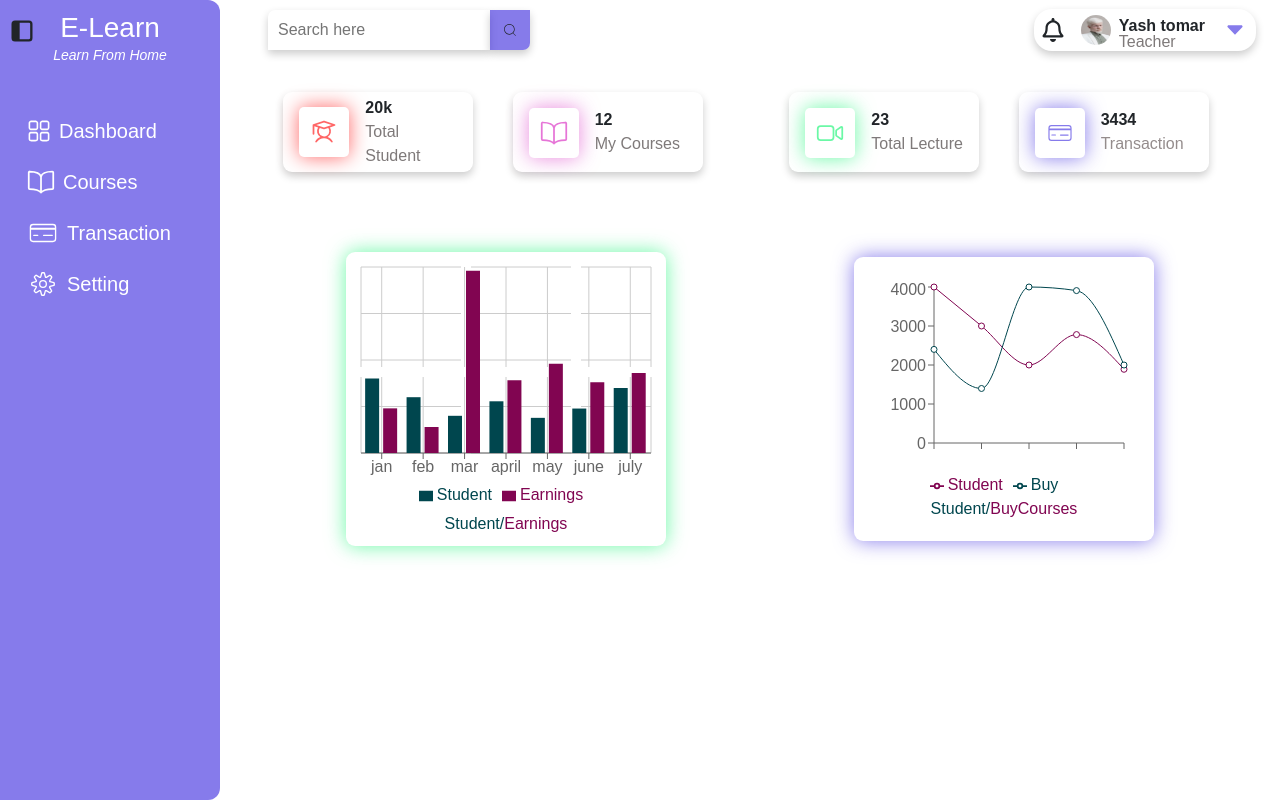
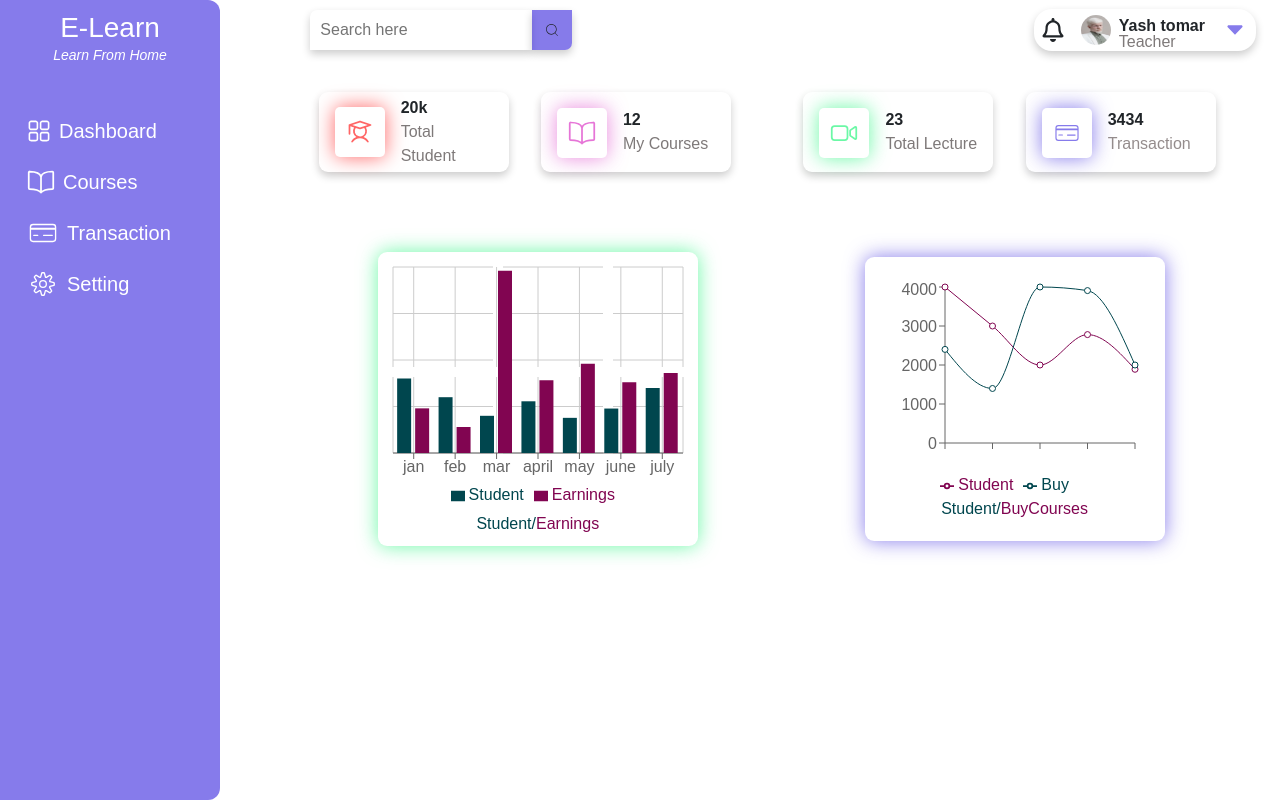
Before and after one commit to yashTomar272/Elearn, a React (Create React App) app in the folder frontend/: page /teacher in a window 1280 px wide. Built offline with nearby package versions, Linux system fonts and the light colour scheme.

Commit message:
responsive

```diff
--- a/frontend/src/teacherCompoments/MyCourses.jsx
+++ b/frontend/src/teacherCompoments/MyCourses.jsx
@@ -30,7 +30,7 @@ const MyCourses = () => {
 </div>
     </div>
 
-<div style={{height:"320px",maxWidth:"290px",minWidth:"280px",boxShadow: "0px 4px 8px rgba(0, 0, 0, 0.2)",borderRadius:"9px"}} className=' d-flex flex-column col position-relative '>
+<div style={{height:"350px",maxWidth:"290px",minWidth:"280px",boxShadow: "0px 4px 8px rgba(0, 0, 0, 0.2)",borderRadius:"9px"}} className=' d-flex flex-column col position-relative '>
         <MdDeleteOutline className='delet_Course_icon'/>
         <BiEditAlt className='edit_Course_icon' onClick={()=>navigate("/teacher/EditLecture")}/>
 <img src={photo} alt='Courses_img' style={{height:"50%",width:"100%",borderRadius:"9px 9px 0 "}}/>
@@ -49,7 +49,7 @@ const MyCourses = () => {
     </div>
 
 
-    <div style={{height:"320px",maxWidth:"290px",minWidth:"280px",boxShadow: "0px 4px 8px rgba(0, 0, 0, 0.2)",borderRadius:"9px"}} className=' d-flex flex-column col position-relative '>
+    <div style={{height:"350px",maxWidth:"290px",minWidth:"280px",boxShadow: "0px 4px 8px rgba(0, 0, 0, 0.2)",borderRadius:"9px"}} className=' d-flex flex-column col position-relative '>
         <MdDeleteOutline className='delet_Course_icon'/>
         <BiEditAlt className='edit_Course_icon' onClick={()=>navigate("/teacher/EditCourses")}/>
 <img src={photo} alt='Courses_img' style={{height:"43%",width:"100%",borderRadius:"9px 9px 0 "}}/>
@@ -71,7 +71,7 @@ const MyCourses = () => {
     </div>
 
 
-    <div style={{height:"380px",width:"280px",boxShadow: "0px 4px 8px rgba(0, 0, 0, 0.2)",borderRadius:"9px"}} className=' d-flex flex-column position-relative '>
+    <div style={{height:"350px",maxWidth:"290px",minWidth:"280px",boxShadow: "0px 4px 8px rgba(0, 0, 0, 0.2)",borderRadius:"9px"}} className=' d-flex flex-column position-relative '>
         <MdDeleteOutline className='delet_Course_icon'/>
         <BiEditAlt className='edit_Course_icon' onClick={()=>navigate("/teacher/EditCourses")}/>
 <img src={photo} alt='Courses_img' style={{height:"43%",width:"100%",borderRadius:"9px 9px 0 "}}/>
@@ -93,7 +93,7 @@ const MyCourses = () => {
 
 
     </div>
-    <div style={{height:"360px",width:"280px",boxShadow: "0px 4px 8px rgba(0, 0, 0, 0.2)",borderRadius:"9px"}} className=' d-flex flex-column position-relative '>
+    <div style={{height:"350px",maxWidth:"290px",minWidth:"280px",boxShadow: "0px 4px 8px rgba(0, 0, 0, 0.2)",borderRadius:"9px"}} className=' d-flex flex-column position-relative '>
         <MdDeleteOutline className='delet_Course_icon'/>
         <BiEditAlt className='edit_Course_icon' onClick={()=>navigate("/teacher/EditCourses")}/>
 <img src={photo} alt='Courses_img' style={{height:"43%",width:"100%",borderRadius:"9px 9px 0 "}}/>
--- a/frontend/src/teacherCompoments/NavTeacher.jsx
+++ b/frontend/src/teacherCompoments/NavTeacher.jsx
@@ -4,9 +4,7 @@ import { TiArrowSortedDown } from "react-icons/ti";
 import { TiArrowSortedUp } from "react-icons/ti";
 import photo from "../imgs/photo.jpg"
 import React, { useState } from 'react'
-
 const NavTeacher = () => {
-
      const [Show, setShow] = useState(true);
       const handleShow = () => {
         setShow(!Show);
--- a/frontend/src/teacherCompoments/SideTeacher.jsx
+++ b/frontend/src/teacherCompoments/SideTeacher.jsx
@@ -1,5 +1,5 @@
 // import React from 'react'
-import { useState, useEffect} from 'react';
+import {  useEffect} from 'react';
 
 import { RxDashboard } from "react-icons/rx";
 import { IoBookOutline } from "react-icons/io5";
@@ -7,24 +7,14 @@ import { CiCreditCard1 } from "react-icons/ci";
 import { CiSettings } from "react-icons/ci";
 import { useNavigate } from "react-router-dom";
 import { TbLayoutSidebarFilled } from "react-icons/tb";//ise laganahai jab mobile me side bar none rahe gaa ise click karne par on ho
-import { useMediaQuery } from 'react-responsive';
 
-const SideTeacher = () => {
+const SideTeacher = ({showSide,setShowSide,lgScreen}) => {
   const navigate=useNavigate()
- const [showSide,setShowSide]= useState();
-
-   const lgScreen = useMediaQuery({ maxWidth: 992 });
-
-  useEffect(() => {
-    if (lgScreen) {
-      setShowSide(false)
-    } else { setShowSide(true)
-    }
-  }, [lgScreen]);
   return (
     <>
-    <div><div className='position-absolute top-0 fs-3 m-2' style={{zIndex:"4"}} onClick={()=>setShowSide(!showSide)}><TbLayoutSidebarFilled/></div></div>
-    <div className={`h-100 ${lgScreen?"position-absolute":'position-relative'}  w-100 ${showSide?"":'d-none'}`} style={{zIndex:"3",minWidth:"220px",maxWidth:"280px",background:"rgba(134, 123, 235, 1)",borderTopRightRadius:"12px",borderBottomRightRadius:"12px",paddingTop:"11px"}}>
+    <div  className="position-relative" style={{ height: "100vh" }}>
+      <div className={`${lgScreen?'':'d-none'} position-fixed top-0 fs-3 m-2`} style={{zIndex:"4"}} onClick={()=>setShowSide(!showSide)}><TbLayoutSidebarFilled/></div></div>
+    <div className={`${lgScreen?"position-fixed":'position-fixed'} ${showSide?"":'d-none'}`} style={{overflow:"auto",zIndex:"3",minWidth:"220px",maxWidth:"280px",background:"rgba(134, 123, 235, 1)",borderTopRightRadius:"12px",borderBottomRightRadius:"12px",paddingTop:"11px",left:"0",top:"0",height:"100vh"}}>
         <h3 className='m-0 mb-0' style={{fontWeight:"500",color:"white",textAlign:"center"}}>E-Learn</h3>
         <p className='fst-italic' style={{fontWeight:"500",fontSize:"14px",color:"white",textAlign:"center"}} >Learn From Home</p>
 
--- a/frontend/src/teacherCompoments/TeacherLayout.jsx
+++ b/frontend/src/teacherCompoments/TeacherLayout.jsx
@@ -3,14 +3,29 @@ import SideTeacher from './SideTeacher'
 // import CenterTeacher from './CenterTeacher'
 import NavTeacher from './NavTeacher'
 import { Outlet } from 'react-router-dom'
+import { useState,useEffect } from 'react'
+import { useMediaQuery } from 'react-responsive';
 
 const TeacherDashboard = ({children}) => {
+  const lgScreen = useMediaQuery({ maxWidth: 992 });
+  const [showSide,setShowSide]= useState()
+    useEffect(() => {
+      if (lgScreen) {
+    console.log(showSide)
+
+        setShowSide(false)
+    console.log(showSide)
+      } else { setShowSide(true)
+      }
+    }, [lgScreen]);
+  console.log(showSide)
   return (
   <>
   <div style={{height:"100vh",width:"100%"}} className='d-flex'>
-    <div className='sideTeacher_dashboard' >
-        <SideTeacher/>
+    <div style={{width:lgScreen?"":'330px'}} className='top-0 sideTeacher_dashboard ' >
+        <SideTeacher showSide={showSide} setShowSide={setShowSide} lgScreen={lgScreen}/>
     </div>
+    <div></div>
     <div className='centerTeacher_dashboard w-100' style={{flexGrow:"1"}}>
       <NavTeacher/>
      <div className='main-container'>
```
